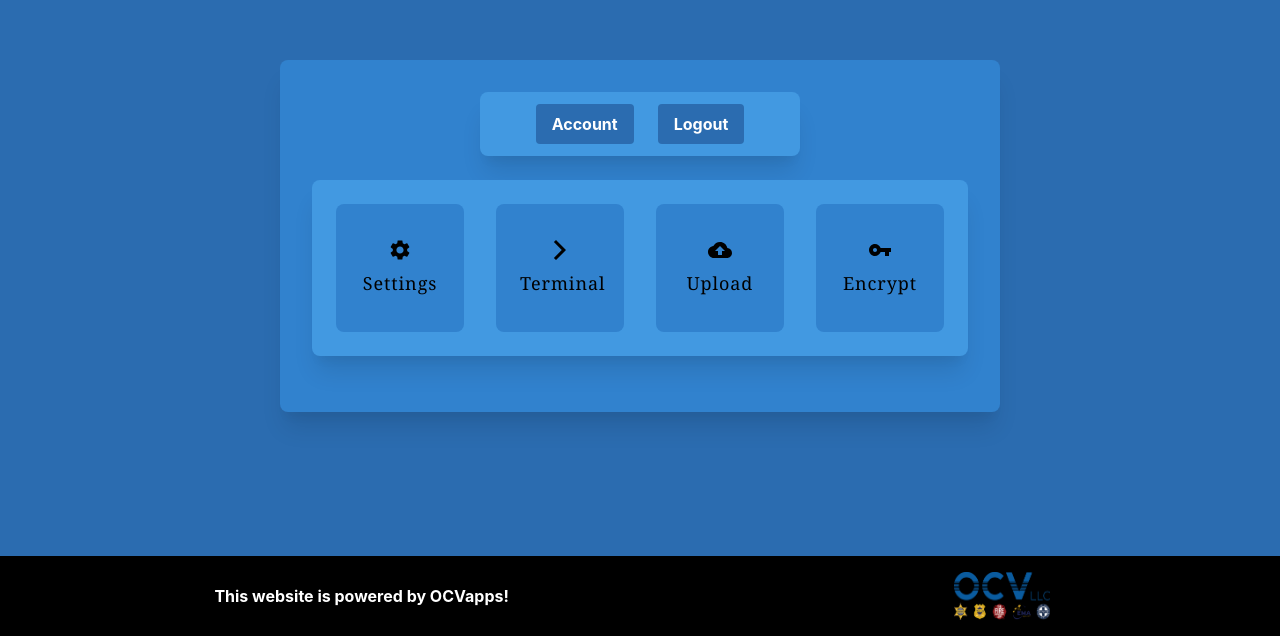
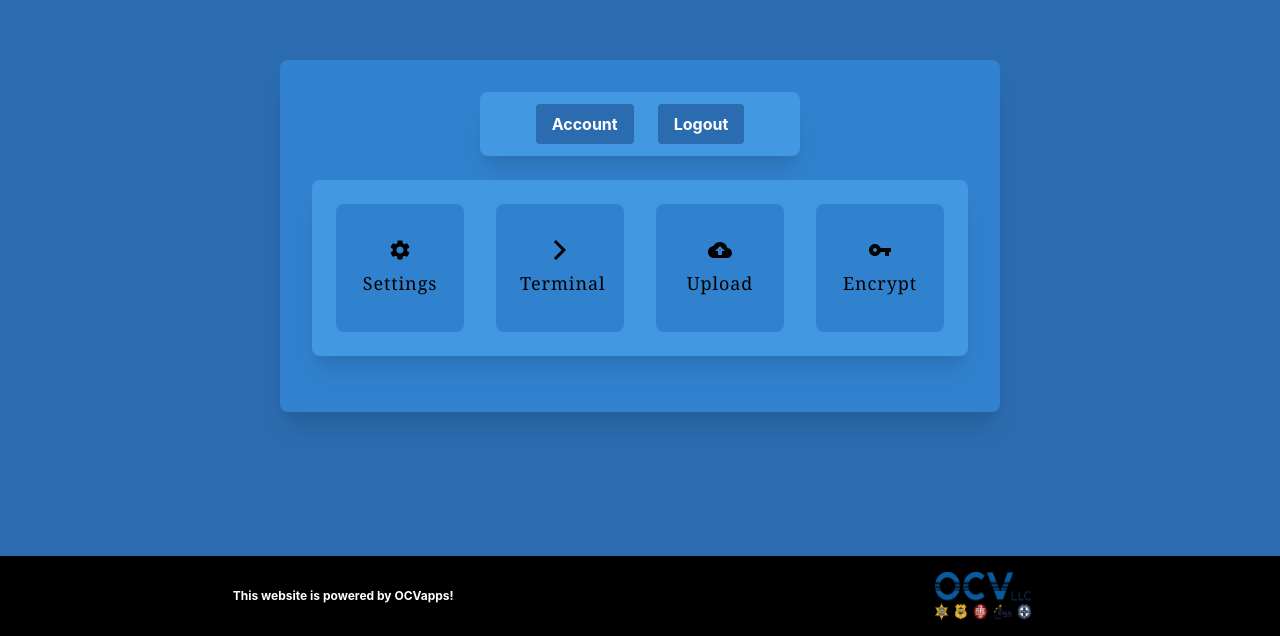
Before and after one commit to jvitolaocv/tailwindcss-test, a React (Create React App) app: page /Authenticated in a window 1280 px wide. Shown: the part 164-800 px from the top of the page. Built offline with nearby package versions, Linux system fonts and the light colour scheme.

Commit message:
Too late, dang it

```diff
--- a/src/Authenticated.js
+++ b/src/Authenticated.js
@@ -32,8 +32,8 @@ export default function Authenticated() {
                     {selectedItem === "Encrypt" ? <SelectedOption text="Encrypt!" /> : <div></div>}
                 </div>
             </div>
-            <div className="flex justify-around absolute bottom-0 bg-black text-white w-screen">
-                <strong className="font-bold self-center">This website is powered by OCVapps!</strong>
+            <div className="flex justify-around absolute bottom-0 bg-black sm:text-sm text-white w-screen">
+                <strong className="font-bold sm:text-xs self-center">This website is powered by OCVapps!</strong>
                 <img className="w-24 h-12 m-4" src={OCVLogo} alt="OCV Logo"/>
             </div>
         </div>
--- a/src/index.js
+++ b/src/index.js
@@ -3,6 +3,7 @@ import ReactDOM from 'react-dom';
 import './index.css';
 import App from './App';
 import Authenticated from './Authenticated';
+import accountRegister from './accountRegister';
 import * as serviceWorker from './serviceWorker';
 import { BrowserRouter, Route, Switch } from "react-router-dom";
 
@@ -11,6 +12,7 @@ ReactDOM.render(
         <Switch>
           <Route exact path="/" component={App} />
           <Route path="/Authenticated" component={Authenticated} />
+          <Route path="/accountRegister" component={accountRegister} />
         </Switch>
       </BrowserRouter>,
   document.getElementById('root')
```
